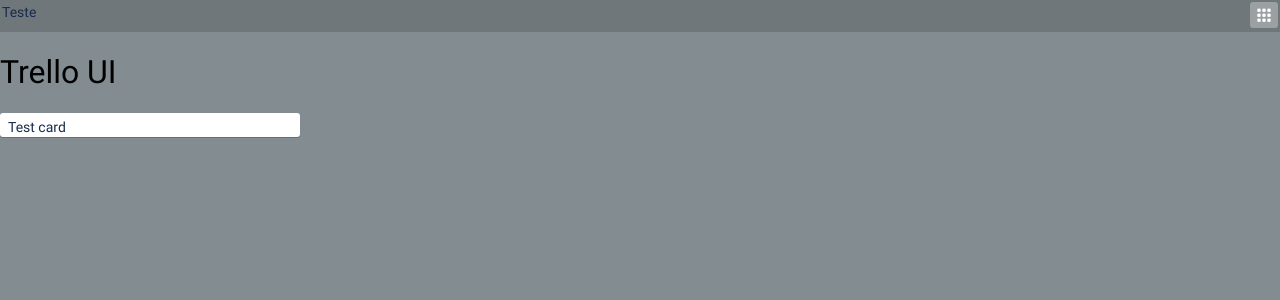
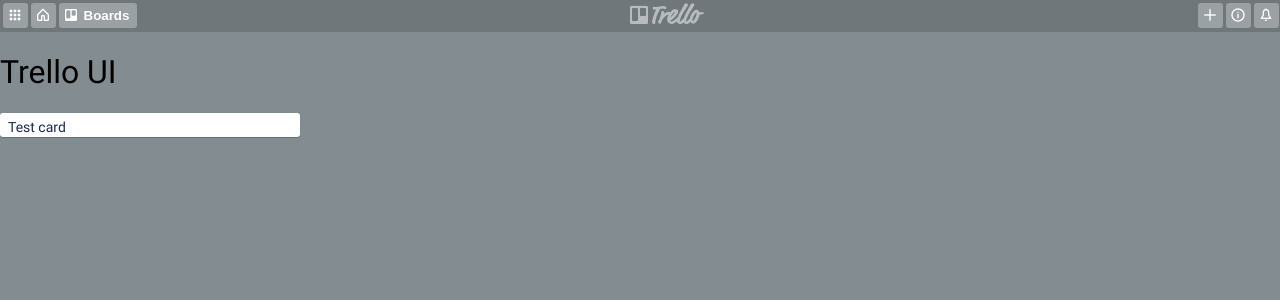
Before and after one commit to marialuisacp/trello-ui, a Next.js app: page / in a window 1280 px wide. Shown: the top 300 px of the page. Built offline with nearby package versions, Linux system fonts and the light colour scheme.

Commit message:
[@marialuisacp] - Creates HeaderButton component

```diff
--- a/components/header/Header.jsx
+++ b/components/header/Header.jsx
@@ -1,11 +1,24 @@
 import React from 'react';
 import StyledHeader from './styles/Header.styles';
 import HeaderButton from '../headerButton/HeaderButton';
+import StyledHeaderColumn from './styles/HeaderColumns.styles';
+import StyledHeaderLogo from './styles/HeaderLogo.styles';
 
 const Header = () => (
   <StyledHeader>
-    <span> Teste </span>
-    <HeaderButton icon="application-switcher"></HeaderButton>
+    <StyledHeaderColumn>
+      <HeaderButton icon='application-switcher'></HeaderButton>
+      <HeaderButton icon='house'></HeaderButton>
+      <HeaderButton icon='board' text='Boards'></HeaderButton>
+    </StyledHeaderColumn>
+    <StyledHeaderColumn>
+      <StyledHeaderLogo></StyledHeaderLogo>
+    </StyledHeaderColumn>
+    <StyledHeaderColumn right={true}>
+      <HeaderButton icon='add'></HeaderButton>
+      <HeaderButton icon='information'></HeaderButton>
+      <HeaderButton icon='notification'></HeaderButton>
+    </StyledHeaderColumn>
   </StyledHeader>
 );
 
--- a/components/header/styles/Header.styles.js
+++ b/components/header/styles/Header.styles.js
@@ -13,7 +13,7 @@
   justify-content: space-between;
   line-height: 20px;
   overflow: hidden;
-  padding: 2px;
+  padding: 0px;
   position: relative;
   text-size-adjust: 100%;
   width: 100%;
--- /dev/null
+++ b/components/header/styles/HeaderColumns.styles.js
@@ -0,0 +1,15 @@
+import styled from 'styled-components';
+
+const StyledHeaderColumn = styled.div`
+  display: flex;
+  justify-content: flex-start;
+  flex-grow: 1;
+  background-color: transparent;
+  border: none;
+  margin: 0;
+  padding: 0;
+  padding-left: 1px;
+  justify-content:  ${props => (props.right ? 'flex-end' : 'normal')};
+`;
+
+export default StyledHeaderColumn;
--- /dev/null
+++ b/components/header/styles/HeaderLogo.styles.js
@@ -0,0 +1,16 @@
+import styled from 'styled-components';
+
+const StyledHeaderLogo = styled.div`
+  background-image: url('/assets/header-logo.png');
+  background-position: 100% 0;
+  background-repeat: no-repeat;
+  background-size: 80px 30px;
+  cursor: pointer;
+  display: inline-block;
+  height: 30px;
+  width: 80px;
+  opacity: .5;
+  margin: 0 auto;
+`;
+
+export default StyledHeaderLogo;
--- a/components/headerButton/HeaderButton.jsx
+++ b/components/headerButton/HeaderButton.jsx
@@ -1,11 +1,19 @@
 import React from 'react';
 import StyledHeaderButton from './styles/HeaderButton.styles';
+import StyledHeaderButtonIcon from './styles/HeaderButtonIcon.styles';
 import StyledHeaderButtonText from './styles/HeaderButtonText.styles';
+import PropTypes from 'prop-types';
 
-const HeaderButton = ({ icon }) => (
+const HeaderButton = ({ icon, text }) => (
   <StyledHeaderButton>
-    <StyledHeaderButtonText className={`icon-${icon}`}></StyledHeaderButtonText>
+    <StyledHeaderButtonIcon className={`icon-${icon}`}></StyledHeaderButtonIcon>
+    {text && <StyledHeaderButtonText> {text} </StyledHeaderButtonText>}
   </StyledHeaderButton>
 );
 
+HeaderButton.propTypes = {
+  icon: PropTypes.string.isRequired,
+  text: PropTypes.string
+};
+
 export default HeaderButton;
--- a/components/headerButton/styles/HeaderButton.styles.js
+++ b/components/headerButton/styles/HeaderButton.styles.js
@@ -1,10 +1,9 @@
 import styled from 'styled-components';
 
 const StyledHeaderButton = styled.button`
-  height: 26px;
-  width: 28px;
+  height: 25px;
   padding: 0;
-  margin: 0;
+  margin: 3px 1.5px;
   align-items: center;
   outline: none;
   background-color: rgba(255, 255, 255, 0.3);
--- /dev/null
+++ b/components/headerButton/styles/HeaderButtonIcon.styles.js
@@ -0,0 +1,26 @@
+import styled from 'styled-components';
+
+const StyledHeaderButtonIcon = styled.span`
+  color: rgb(255, 255, 255);
+  cursor: pointer;
+  display: block;
+  font-family: trellicons;
+  font-size: 16px;
+  font-stretch: 100%;
+  font-style: normal;
+  font-weight: 400;
+  height: 25px;
+  letter-spacing: normal;
+  line-height: 24px;
+  text-align: center;
+  text-decoration-color: rgb(255, 255, 255);
+  text-decoration-line: none;
+  text-size-adjust: 100%;
+  text-transform: none;
+  white-space: nowrap;
+  width: 25px;
+  word-spacing: 0px;
+  -webkit-font-smoothing: antialiased;
+`;
+
+export default StyledHeaderButtonIcon;
--- a/components/headerButton/styles/HeaderButtonText.styles.js
+++ b/components/headerButton/styles/HeaderButtonText.styles.js
@@ -1,26 +1,16 @@
 import styled from 'styled-components';
+import { styles } from '../../../styles/config';
 
 const StyledHeaderButtonText = styled.span`
   color: rgb(255, 255, 255);
-  cursor: pointer;
-  display: block;
-  font-family: trellicons;
-  font-size: 20px;
-  font-stretch: 100%;
-  font-style: normal;
-  font-weight: 400;
-  height: 31.9922px;
-  letter-spacing: normal;
-  line-height: 32px;
-  text-align: center;
-  text-decoration-color: rgb(255, 255, 255);
-  text-decoration-line: none;
-  text-size-adjust: 100%;
-  text-transform: none;
+  overflow: hidden;
+  padding: 0 8px 0 0px;
+  max-width: 150px;
+  font-weight: bold;
+  line-height: 26px;
   white-space: nowrap;
-  width: 31.9922px;
-  word-spacing: 0px;
-  writing-mode: horizontal-tb;
+  color: rgb(255,255,255);
+  height: 26px;
 `;
 
 export default StyledHeaderButtonText;
```
Also changed, not shown: public/assets/header-logo.png (added), 1 other file (tests, documents, lock files or other folders).
